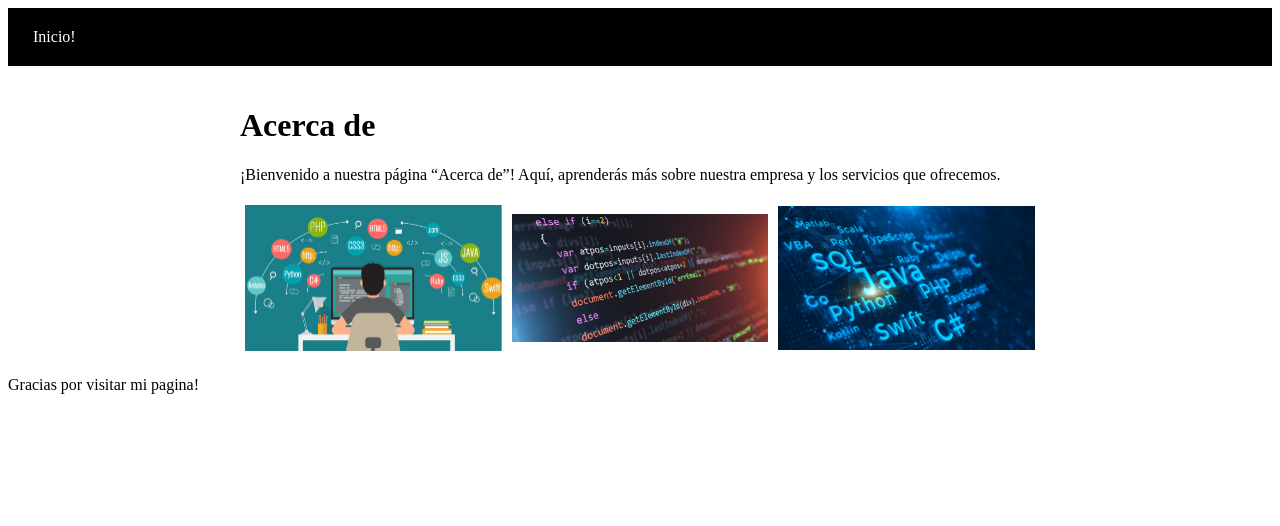
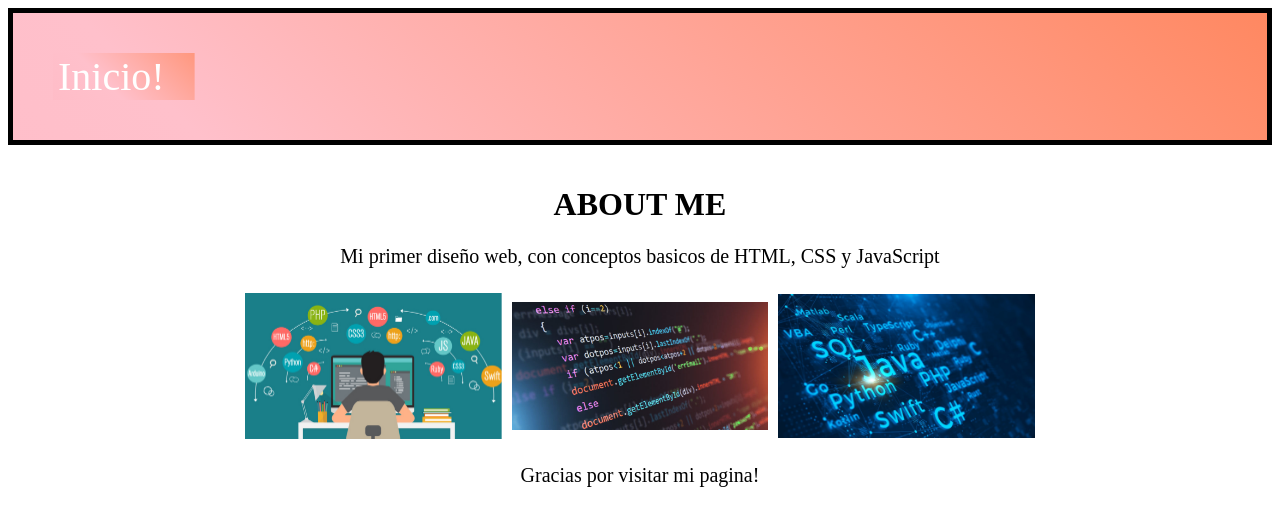
Before and after one commit to Goffypls/TestGitHub, a plain HTML site: page about.html in a window 1280 px wide. Drawn offline with Linux system fonts and the light colour scheme.

Commit message:
cambio #1
cambios en css y pagina de about me

```diff
--- a/about.html
+++ b/about.html
@@ -1,7 +1,7 @@
 <html>
     <head>
-            <header>
-                <nav class="navbar" role="navigation">
+        <header>
+                <nav role="navigation">
                     <ul>
                         <li><a href="index.html">Inicio!</a></li>
                     </ul>
@@ -11,9 +11,9 @@
     </head>
     <body>
         <main>
-        <div class="container">
-            <h1>Acerca de</h1>
-            <p>¡Bienvenido a nuestra página “Acerca de”! Aquí, aprenderás más sobre nuestra empresa y los servicios que ofrecemos.</p>
+        <div class="container-about">
+            <h1>ABOUT ME</h1>
+            <p>Mi primer diseño web, con conceptos basicos de HTML, CSS y JavaScript</p>
             <div class="img-container">
                 <div class="img-column">
                  <img src="imagen1.jpg" alt="Descripcion de imagen 1">
--- a/style.css
+++ b/style.css
@@ -1,15 +1,32 @@
 header {
-    background-color: black;
+    background: linear-gradient(45deg,rgb(243, 201, 208),lightcoral,lightpink,pink,coral);
+    background-size: 400% 400%;
+    position: relative;
+    animation: cambiar 10s ease infinite;
     color:white;
     text-align: center;
-    padding: 20px;
+    border: solid 5px black;
+    padding: 40px;
     display:flex;
+    justify-content: space-between;
+  }
+  @keyframes cambiar {
+    0%{background-position: 0 50%;}
+    50%{background-position: 100% 50% ;}
+    100%{background-position: 0% 50%;}
+
   }
   nav ul {
   list-style: none;
+  display: flex;
+  justify-content: center;
+  align-items: center;
   margin: 0;
   padding: 0;
-  background-color: black;
+  background: linear-gradient(45deg,rgb(243, 201, 208),lightcoral,lightpink,pink,coral);
+  background-size: 400% 400%;
+  position: relative;
+  animation: cambiar 10s ease infinite;
 }
 nav li {
     display: inline-block;
@@ -22,16 +39,38 @@ nav li {
     justify-content: flex-end;
     color: #fff;
     text-decoration: none;
+    font-size: 40px;
+    font-family: 'Times New Roman', Times, serif;
     padding: 5px;
   }
   nav a:hover {
-    color: lightgreen;
+    transition: 2s;
+    transition-delay: 0,5s;
+    color: black;
   }
 .container{
     max-width: 800px;
     margin:auto;
     padding:20px;
     }
+.container-about{
+      max-width: 800px;
+      margin:auto;
+      padding:20px;
+      }
+.container-about>h1{
+  justify-content: flex-start;
+  display: flex;
+  justify-content: center;
+  align-items:center;
+}
+.container-about>p{
+  display: flex;
+  justify-content: center;
+  align-items: center;
+  font-size: 20px;
+  font: bold;
+}
     .row{
         display:flex;
         flex-wrap:wrap;
@@ -74,3 +113,8 @@ nav li {
     align-items: center;
     background: lightgray;
   }
+  .greeting{
+    text-align: center;
+    font-size: 20px;
+    font:bolder;
+  }
```
